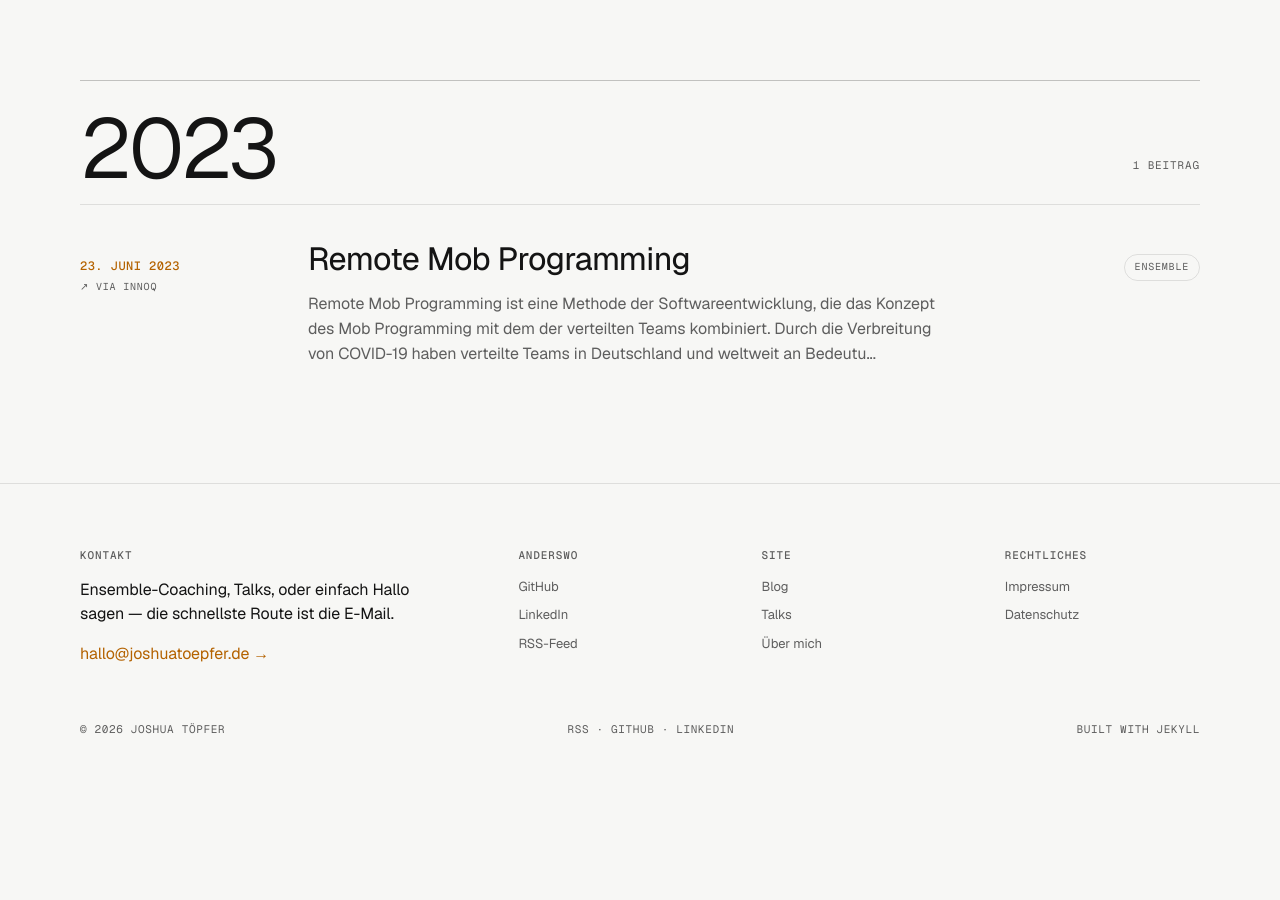
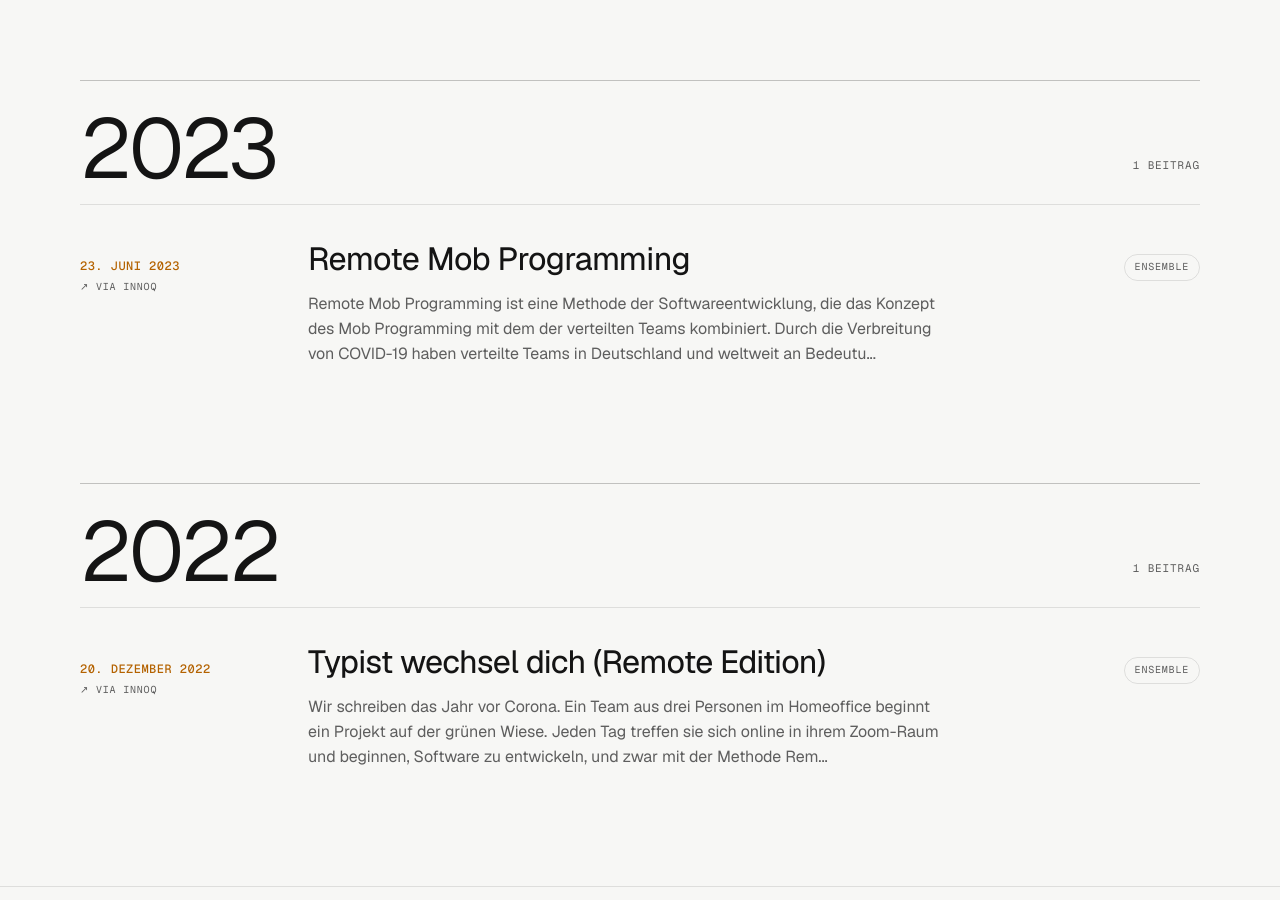
Before and after one commit to hollesse/joshuatoepfer.de, a Jekyll site: the page built from blog/index.html, in a window 1280 px wide and 900 px high, scrolled down 815 px. Built offline with Jekyll 4.4.1, drawn with Linux system fonts in a browser that asks for light colours; before the commit the page ends 1609 px from its top, so only the background shows below that; some of the changed lines change nothing that is shown; some of the changed text lies outside the part shown.

Commit message:
publish typist wechsel dich

```diff
--- a/_posts/2022-12-20-typist-wechsel-dich-remote-edition-code-uebergabe-mit-dem-mob-tool.md
+++ b/_posts/2022-12-20-typist-wechsel-dich-remote-edition-code-uebergabe-mit-dem-mob-tool.md
@@ -4,11 +4,10 @@
 date: '2022-12-20'
 source: innoq
 canonical_url: https://www.innoq.com/de/articles/2022/12/typist-wechsel-dich-remote-edition-code-uebergabe-mit-dem-mob-tool/
-published: false
+topic: ensemble
+published: true
 render_with_liquid: false
 ---
-
-[This article is also available in English](https://www.innoq.com/en/articles/2022/12/typist-wechsel-dich-remote-edition-code-uebergabe-mit-dem-mob-tool/)
 
 Wir schreiben das Jahr vor Corona. Ein Team aus drei Personen im Homeoffice beginnt ein Projekt auf der grünen Wiese. Jeden Tag treffen sie sich online in ihrem Zoom-Raum und beginnen, Software zu entwickeln, und zwar mit der Methode [Remote Mob Programming](https://www.remotemobprogramming.org) (auch bekannt als Remote Ensemble Programming oder Remote Team Programming). Der [Typist](https://www.remotemobprogramming.org/typist), zu Deutsch „die Schreibkraft“, teilt den Bildschirm und tippt das, was die anderen beiden anweisen. Der Typist
 agiert somit als smartes Eingabegerät für die anderen beiden, die sich auf das Analysieren von Problemen, die Abwägung von Lösungsalternativen und auf die Ausgestaltung von verabschiedeten Lösungen konzentrieren können. Das läuft für die drei überraschend gut. [Sogar so gut, dass mindestens einer von ihnen nicht mehr anders arbeiten möchte](https://twitter.com/simonharrer/status/1160982263481475073).
```
